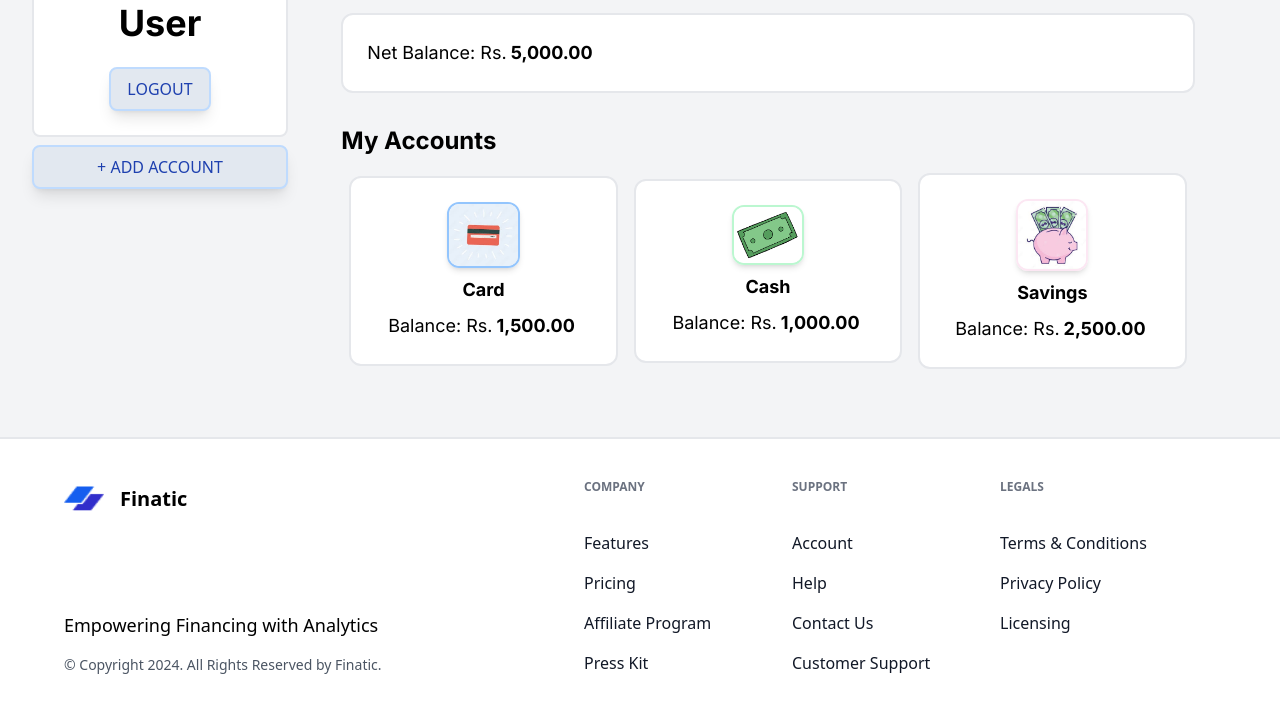
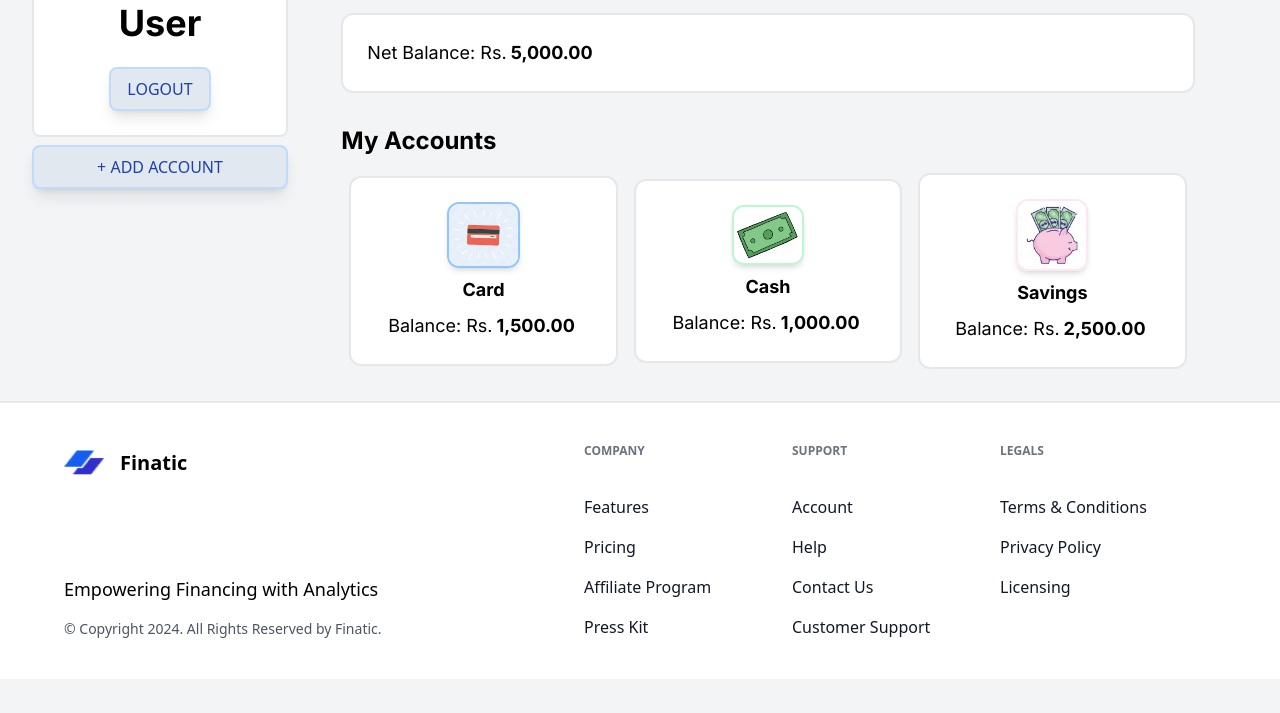
Before and after one commit to arpan9422/Web_Wizards_PISB_TechRush_2024, a website: page frontend/profile.html in a window 1280 px wide. Shown: the part 131-844 px from the top of the page. After the commit the page ends 810 px from the top, so only its background shows below. Drawn offline with nearby package versions, Linux system fonts and the light colour scheme.

Commit message:
profile corrected

```diff
--- a/frontend/profile.html
+++ b/frontend/profile.html
@@ -88,7 +88,7 @@
 
     <script src="./js/nav.js"></script>
 
-    <header class="mt-6 my-8 flex flex-col h-[55vh] justify-center items-center md:flex-row md:items-start">
+    <header class="mt-6 my-8 flex flex-col justify-center items-center md:flex-row md:items-start">
 
         <div class="w-10/12 md:w-3/12">
             <div class="bg-white w-full border-2 flex flex-col items-center p-4 justify-center border-gray-200 rounded-lg md:mx-8">
```
